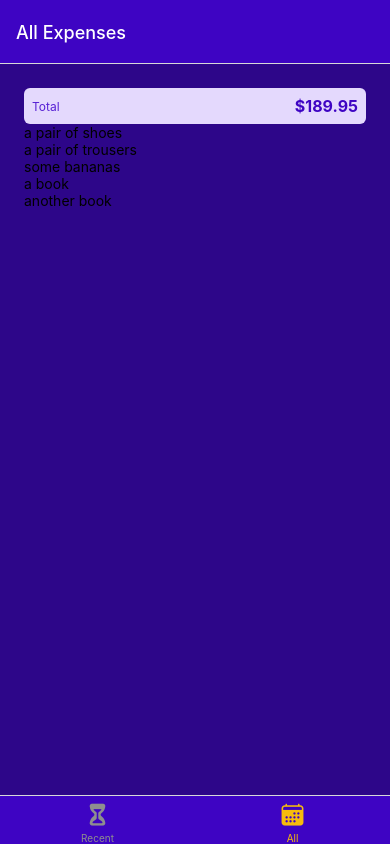
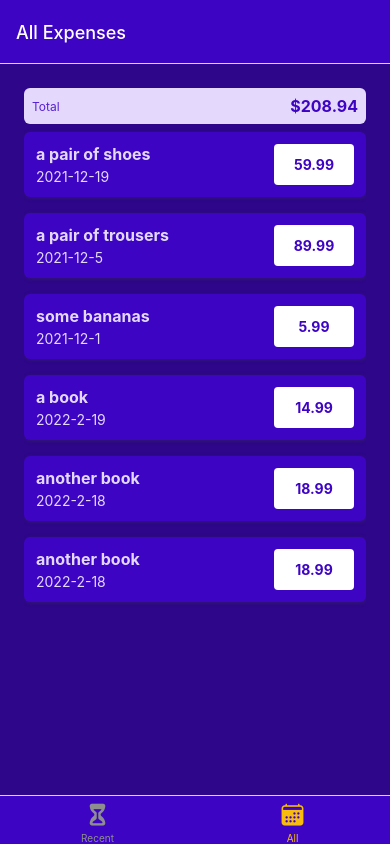
Before and after one commit to eraybuyukkanat/expense_tracker_rn_project, a React Native app: screen /AllExpenses in a window 390 px wide. Built offline with nearby package versions, Linux system fonts and the light colour scheme.

Commit message:
expense item ui

```diff
--- /dev/null
+++ b/components/ExpensesOutput/ExpenseItem.js
@@ -0,0 +1,61 @@
+import { Text } from "react-native";
+import { StyleSheet } from "react-native";
+import { View } from "react-native";
+import { Pressable } from "react-native";
+import { GlobalStyles } from "../../constants/styles";
+import { getFormattedDate } from "../../util/date";
+function ExpenseItem({description,amount,date}) {
+  return (
+    <Pressable>
+      <View style={styles.expenseItem}>
+        <View>
+          <Text style={[styles.textBase,styles.description]}>{description}</Text>
+          <Text style={styles.textBase}>{getFormattedDate(date)}</Text>
+        </View>
+        <View style={styles.amountContainer}>
+          <Text style={styles.amount}>{amount.toFixed(2)}</Text>
+        </View>
+      </View>
+    </Pressable>
+  );
+}
+
+export default ExpenseItem;
+
+const styles = StyleSheet.create({
+    expenseItem: {
+        padding: 12,
+        marginVertical: 8,
+        backgroundColor: GlobalStyles.colors.primary500,
+        flexDirection: "row",
+        justifyContent: "space-between",
+        borderRadius: 6,
+        elevation: 3,
+        shadowColor: GlobalStyles.colors.gray500,
+        shadowRadius:4,
+        shadowOffset: {width:1,height:1},
+        shadowOpacity:0.4
+    },
+    textBase:{
+        color:GlobalStyles.colors.primary50
+    },
+    description:{
+        fontSize: 16,
+        marginBottom: 4,
+        fontWeight: "bold",
+
+    },
+    amountContainer: {
+        paddingHorizontal: 12,
+        paddingVertical: 4,
+        backgroundColor: "white",
+        justifyContent:"center",
+        alignItems: "center",
+        borderRadius: 4,
+        minWidth: 80
+    },
+    amount: {
+        color: GlobalStyles.colors.primary500,
+        fontWeight:"bold"
+    }
+})
--- a/components/ExpensesOutput/ExpensesList.js
+++ b/components/ExpensesOutput/ExpensesList.js
@@ -1,7 +1,8 @@
 import { FlatList, Text } from "react-native";
+import ExpenseItem from "./ExpenseItem";
 
 function renderExpenseItem(itemData) {
-  return <Text>{itemData.item.description}</Text>;
+  return <ExpenseItem {...itemData.item}/>;
 }
 
 function ExpensesList({ expenses }) {
--- a/components/ExpensesOutput/ExpensesOutput.js
+++ b/components/ExpensesOutput/ExpensesOutput.js
@@ -33,6 +33,12 @@
         description: 'another book',
         amount: 18.99,
         date: new Date('2022-02-18')
+    },
+    {
+        id: 'e6',
+        description: 'another book',
+        amount: 18.99,
+        date: new Date('2022-02-18')
     }
 ]
 
--- /dev/null
+++ b/util/date.js
@@ -0,0 +1,3 @@
+export function getFormattedDate(date){
+    return `${date.getFullYear()}-${date.getMonth()+1}-${date.getDate()}`
+}
```
